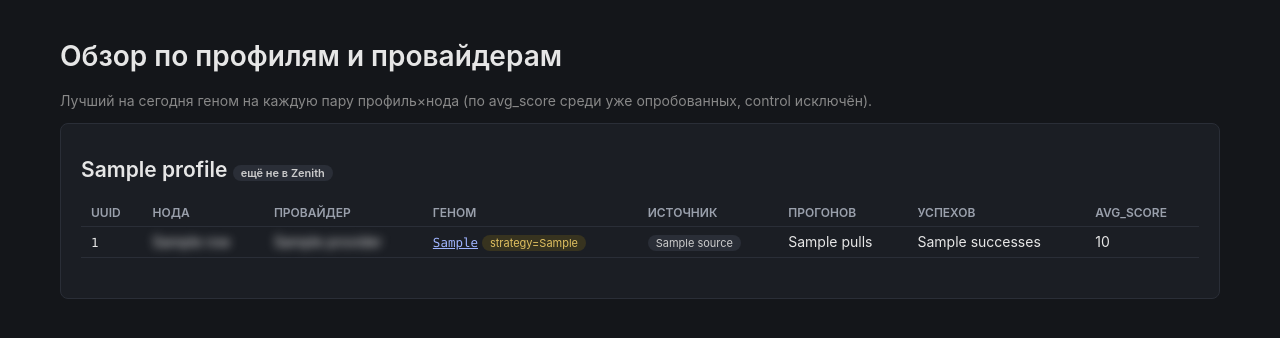
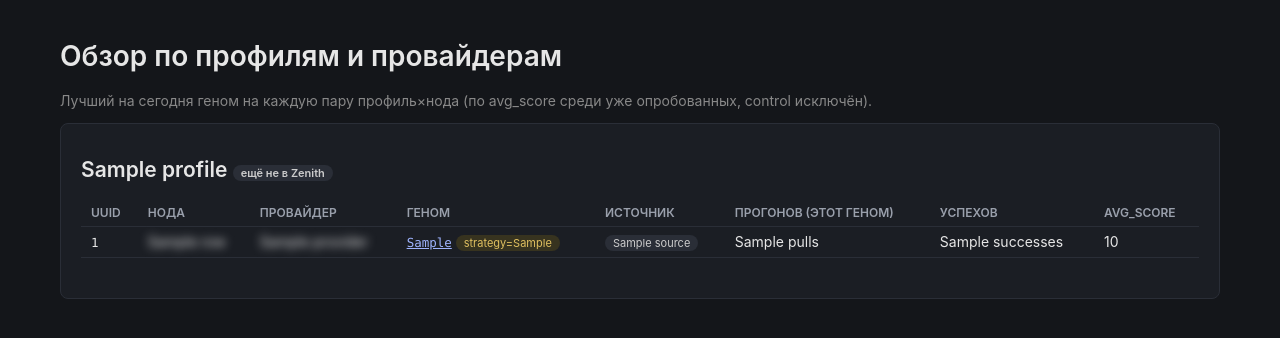
Before and after one commit to scp-oss/z0r-panel, a FastAPI app: template templates/overview.html in a window 1280 px wide. Shown: the part 38-376 px from the top of the page. Run offline with FastAPI, Linux system fonts and the light colour scheme; the template is opened without the code that fills it: most values are stand-ins (such as "Sample title", 1, 10 or a date in 2020).

Commit message:
overview page: clarify "Прогонов" column is per-genome, not per-node total
Confused against the Nodes page's "Прогонов всего" (sum across every
profile/genome for that node) -- both can legitimately show wildly
different numbers for the same node, they're different metrics.

```diff
--- a/templates/overview.html
+++ b/templates/overview.html
@@ -9,7 +9,7 @@
   <h2>{{ profile }}{% if profile not in runnable_profiles %} <span class="pill">ещё не в Zenith</span>{% endif %}</h2>
   {% if rows %}
   <table>
-    <tr><th>UUID</th><th>Нода</th><th>Провайдер</th><th>Геном</th><th>Источник</th><th>Прогонов</th><th>Успехов</th><th>avg_score</th></tr>
+    <tr><th>UUID</th><th>Нода</th><th>Провайдер</th><th>Геном</th><th>Источник</th><th>Прогонов (этот геном)</th><th>Успехов</th><th>avg_score</th></tr>
     {% for r in rows %}
     <tr>
       <td><code class="mono">{{ r.node_uuid[:8] if r.node_uuid else '—' }}</code></td>
```
